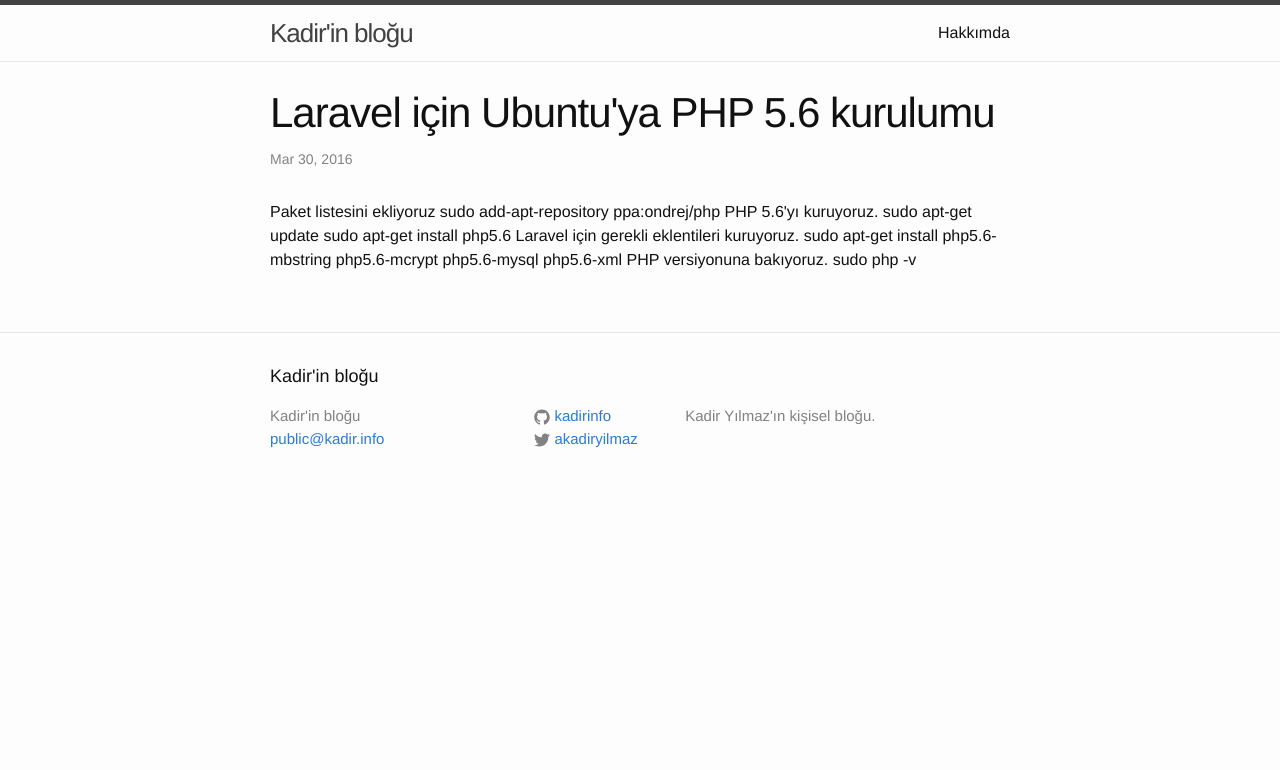
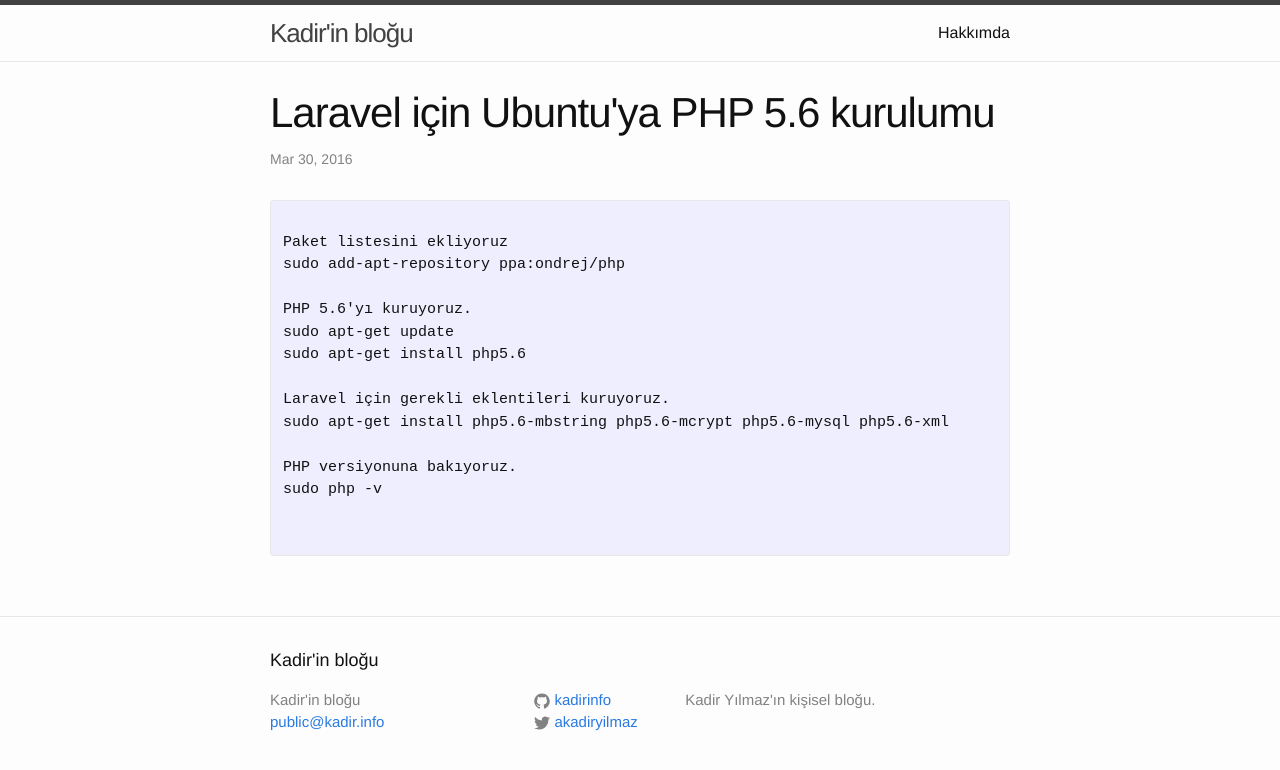
Before and after one commit to kadirinfo/kadirinfo.github.io, a Jekyll site: the page built from _posts/2016-09-23-php5-6-for-laravel5-3-on-linux-ubuntu-mint.html, in a window 1280 px wide. Shown: the top 770 px of the page. Built offline with Jekyll 4.4.1, drawn with Linux system fonts in a browser that asks for light colours.

Commit message:
syntax 2

```diff
--- a/_includes/head.html
+++ b/_includes/head.html
@@ -7,8 +7,6 @@
   <meta name="description" content="{% if page.excerpt %}{{ page.excerpt | strip_html | strip_newlines | truncate: 160 }}{% else %}{{ site.description }}{% endif %}">
 
   <link rel="stylesheet" href="{{ "/css/main.css" | prepend: site.baseurl }}">
-  <link rel="stylesheet" href="{{ "/css/syntax.css" | prepend: site.baseurl }}">
-
   <link rel="canonical" href="{{ page.url | replace:'index.html','' | prepend: site.baseurl | prepend: site.url }}">
   <link rel="alternate" type="application/rss+xml" title="{{ site.title }}" href="{{ "/feed.xml" | prepend: site.baseurl | prepend: site.url }}" />
 </head>
--- a/_posts/2016-09-23-php5-6-for-laravel5-3-on-linux-ubuntu-mint.html
+++ b/_posts/2016-09-23-php5-6-for-laravel5-3-on-linux-ubuntu-mint.html
@@ -8,7 +8,7 @@ categories: laravel composer php ubuntu linux mint
 
 
 
-
+<pre>
 
 Paket listesini ekliyoruz
 sudo add-apt-repository ppa:ondrej/php
@@ -22,3 +22,6 @@ sudo apt-get install php5.6-mbstring php5.6-mcrypt php5.6-mysql php5.6-xml
 
 PHP versiyonuna bakıyoruz.
 sudo php -v
+
+
+</pre>
```
